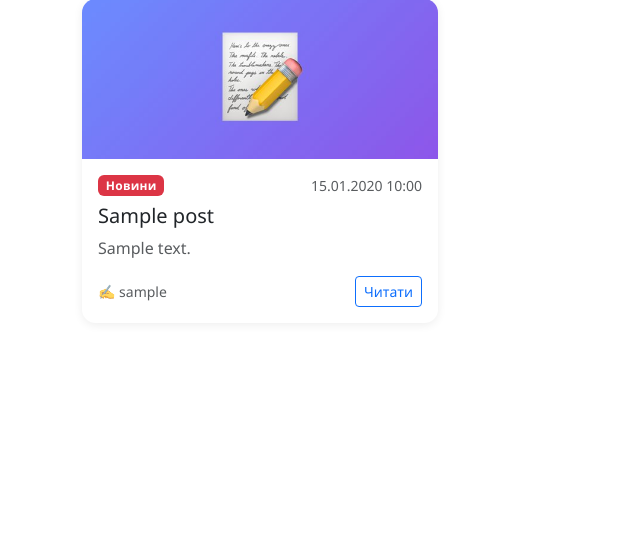
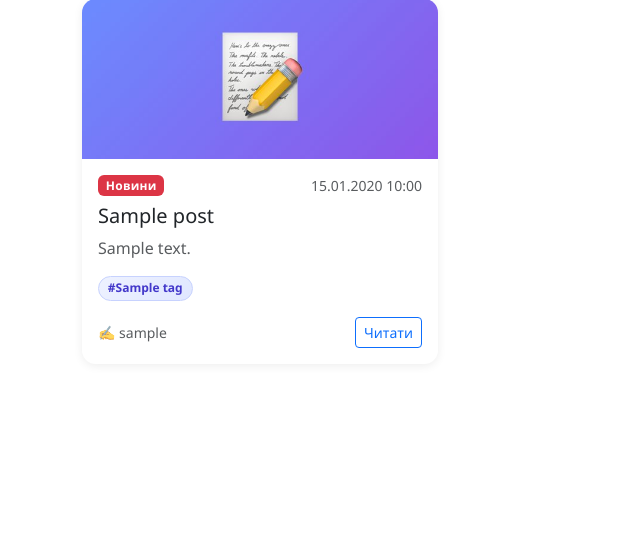
Before and after one commit to yevhen-vasylyniuk/flask-app-lab, a Flask app: page /post in a window 1280 px wide. Shown: the part 154-695 px from the top of the page, without its empty margins (0-640 px from the left). Run offline with Flask 3, Linux system fonts and the light colour scheme; tables that the repository leaves empty hold one stand-in row (values such as "Sample post"); parts of the project's set-up code (start-up, migrations or seed data) failed here and were passed over; some libraries are stand-ins or nearby versions.

Commit message:
feat: choose post tags in the form and show styled tags

```diff
--- a/app/posts/forms.py
+++ b/app/posts/forms.py
@@ -1,12 +1,14 @@
 from datetime import datetime
 
 from flask_wtf import FlaskForm
-from wtforms import StringField, TextAreaField, BooleanField, SelectField, SelectChoice, SubmitField
+from wtforms import (StringField, TextAreaField, BooleanField, SelectField, SelectMultipleField,
+                     SelectChoice, SubmitField)
 from wtforms.fields import DateTimeLocalField
 from wtforms.validators import DataRequired, Length
 
 from app import db
 from app.users.models import User
+from .models import Tag
 
 CATEGORY_CHOICES = [
     ("news", "Новини"),
@@ -42,6 +44,7 @@ class PostForm(FlaskForm):
         validators=[DataRequired(message="Оберіть категорію.")],
     )
     author_id = SelectField("Автор", coerce=int, validators=[DataRequired(message="Оберіть автора.")])
+    tags = SelectMultipleField("Теги", coerce=int, render_kw={"size": 4})
     submit = SubmitField("Зберегти")
 
     def __init__(self, *args, **kwargs):
@@ -49,6 +52,8 @@ class PostForm(FlaskForm):
         # Список авторів завантажуємо з БД (синтаксис SQLAlchemy 2.0)
         authors = db.session.scalars(db.select(User).order_by(User.id))
         self.author_id.choices = [SelectChoice(user.id, user.username) for user in authors]
+        tags = db.session.scalars(db.select(Tag).order_by(Tag.name))
+        self.tags.choices = [SelectChoice(tag.id, tag.name) for tag in tags]
 
 
 class ConfirmDeleteForm(FlaskForm):
--- a/app/posts/static/css/posts.css
+++ b/app/posts/static/css/posts.css
@@ -27,6 +27,34 @@
 .post-badge-tech { background: #0d6efd; }
 .post-badge-other { background: #6c757d; }
 
+.post-tags {
+  display: flex;
+  flex-wrap: wrap;
+  gap: 0.5rem;
+}
+
+.post-tag {
+  display: inline-block;
+  padding: 0.3rem 0.8rem;
+  border-radius: 999px;
+  background: linear-gradient(135deg, #eef2ff, #e0e7ff);
+  color: #4338ca;
+  font-size: 0.9rem;
+  font-weight: 600;
+  border: 1px solid #c7d2fe;
+}
+
+.post-tag-sm {
+  padding: 0.15rem 0.55rem;
+  font-size: 0.75rem;
+}
+
+[data-bs-theme="dark"] .post-tag {
+  background: #312e81;
+  color: #e0e7ff;
+  border-color: #4338ca;
+}
+
 .post-content {
   white-space: pre-line;
   font-size: 1.1rem;
--- a/app/posts/templates/posts/add_post.html
+++ b/app/posts/templates/posts/add_post.html
@@ -20,6 +20,8 @@
       <div class="col-sm-6">{{ render_field(form.category, input_class="form-select") }}</div>
     </div>
     {{ render_field(form.author_id, input_class="form-select") }}
+    {{ render_field(form.tags, input_class="form-select") }}
+    <p class="form-text mt-n2">Утримуйте Ctrl (⌘ на Mac), щоб вибрати кілька тегів.</p>
     <div class="form-check mb-3">
       {{ form.enabled(class="form-check-input") }}
       {{ form.enabled.label(class="form-check-label") }}
--- a/app/posts/templates/posts/posts.html
+++ b/app/posts/templates/posts/posts.html
@@ -25,6 +25,11 @@
             <p class="card-text text-muted">
               {{ post.content[:100] }}{% if post.content | length > 100 %}…{% endif %}
             </p>
+            {% if post.tags %}
+              <div class="post-tags mb-3">
+                {% for tag in post.tags %}<span class="post-tag post-tag-sm">#{{ tag.name }}</span>{% endfor %}
+              </div>
+            {% endif %}
             <div class="mt-auto d-flex justify-content-between align-items-center">
               <small class="text-muted">✍ {{ post.user.username if post.user else 'Anonymous' }}</small>
               <a class="btn btn-outline-primary btn-sm" href="{{ url_for('posts.detail_post', id=post.id) }}">Читати</a>
--- a/app/posts/views.py
+++ b/app/posts/views.py
@@ -3,7 +3,7 @@ from flask import render_template, redirect, url_for, flash, request, session
 from app import db
 from . import post_bp
 from .forms import PostForm, ConfirmDeleteForm, CATEGORY_CHOICES
-from .models import Post
+from .models import Post, Tag
 from app.users.models import User
 
 
@@ -20,6 +20,7 @@ def fill_post(post, form):
     post.category = form.category.data
     post.is_active = form.enabled.data
     post.user_id = form.author_id.data
+    post.tags = list(db.session.scalars(db.select(Tag).where(Tag.id.in_(form.tags.data or []))))
 
 
 @post_bp.route("")
@@ -68,6 +69,7 @@ def update_post(id):
         form.publish_date.data = post.posted
         form.enabled.data = post.is_active
         form.author_id.data = post.user_id
+        form.tags.data = [tag.id for tag in post.tags]
 
     if form.validate_on_submit():
         fill_post(post, form)
```
Also changed, not shown: app/posts/templates/posts/detail_post.html (+8 -0 lines), tests/test_posts.py (+43 -1 lines).
